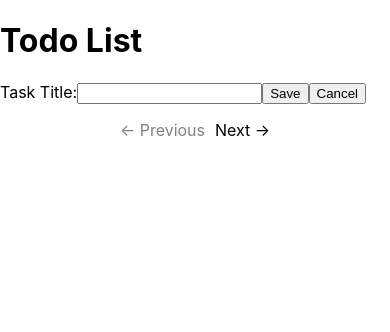
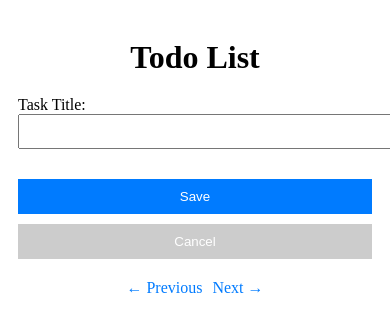
Before and after one commit to ArturShchuvaylo/test-task-to-do, a React (Create React App) app: page / in a window 390 px wide. Shown: the top 332 px of the page. Built offline with nearby package versions, Linux system fonts and the light colour scheme; no server answers.

Commit message:
Responsive Design

```diff
--- a/src/App.js
+++ b/src/App.js
@@ -63,7 +63,7 @@ function App() {
   };
 
   return (
-    <div className="App">
+    <div className="todo-list">
       <h1>Todo List</h1>
       <TodoForm
         onSubmit={editingTask ? handleEditTask : handleAddTask}
--- a/src/Components/TaskList.jsx
+++ b/src/Components/TaskList.jsx
@@ -1,7 +1,7 @@
 import React from "react";
 
 const TaskList = ({ children }) => {
-  return <ul>{children}</ul>;
+  return <ul className="task-list">{children}</ul>;
 };
 
 export default TaskList;
--- a/src/Components/TodoForm.jsx
+++ b/src/Components/TodoForm.jsx
@@ -9,7 +9,7 @@ const TodoForm = ({ onSubmit, onCancel, task }) => {
   };
 
   return (
-    <form onSubmit={handleSubmit}>
+    <form onSubmit={handleSubmit} className="todo-form">
       <label>
         Task Title:
         <input
--- a/src/index.css
+++ b/src/index.css
@@ -1,29 +1,116 @@
-body {
-  margin: 0;
-  font-family: -apple-system, BlinkMacSystemFont, "Segoe UI", "Roboto", "Oxygen",
-    "Ubuntu", "Cantarell", "Fira Sans", "Droid Sans", "Helvetica Neue",
-    sans-serif;
-  -webkit-font-smoothing: antialiased;
-  -moz-osx-font-smoothing: grayscale;
+/* src/components/TodoList.css */
+.todo-list {
+  max-width: 600px;
+  margin: 0 auto;
 }
 
-code {
-  font-family: source-code-pro, Menlo, Monaco, Consolas, "Courier New",
-    monospace;
+.todo-list h1 {
+  text-align: center;
+  margin-bottom: 20px;
 }
+
+.task-list {
+  list-style: none;
+  padding: 0;
+}
+
+.task-item {
+  border: 1px solid #ddd;
+  border-radius: 5px;
+  margin-bottom: 10px;
+  padding: 10px;
+  display: flex;
+  justify-content: space-between;
+  align-items: center;
+}
+
+.task-item button {
+  margin-left: 10px;
+}
+
 .pagination {
   display: flex;
   list-style: none;
   padding: 0;
   justify-content: center;
+  margin-top: 20px;
 }
 
 .pagination__link {
   margin: 0 5px;
   cursor: pointer;
+  color: #007bff;
 }
 
 .pagination__link--disabled {
   color: gray;
   pointer-events: none;
 }
+
+/* New styles for responsive design */
+@media screen and (max-width: 600px) {
+  .todo-list {
+    padding: 10px;
+  }
+
+  .task-item {
+    flex-direction: column;
+  }
+
+  .task-item button {
+    margin-top: 10px;
+    margin-left: 0;
+  }
+}
+
+/* src/components/TodoForm.css */
+.todo-form {
+  max-width: 400px;
+  margin: 20px auto;
+}
+
+.todo-form label {
+  display: block;
+  margin-bottom: 10px;
+}
+
+.todo-form input {
+  width: 100%;
+  padding: 8px;
+  margin-bottom: 10px;
+}
+
+.todo-form button {
+  background-color: #007bff;
+  color: #fff;
+  border: none;
+  padding: 10px;
+  cursor: pointer;
+}
+
+.todo-form button:hover {
+  background-color: #0056b3;
+}
+
+.todo-form button[type="button"] {
+  background-color: #ccc;
+  margin-left: 10px;
+}
+
+.todo-form button[type="button"]:hover {
+  background-color: #999;
+}
+
+/* New styles for responsive design */
+@media screen and (max-width: 400px) {
+  .todo-form button {
+    width: 100%;
+    margin-top: 10px;
+    margin-left: 0;
+  }
+
+  .todo-form button[type="button"] {
+    width: 100%;
+    margin-left: 0;
+  }
+}
```
